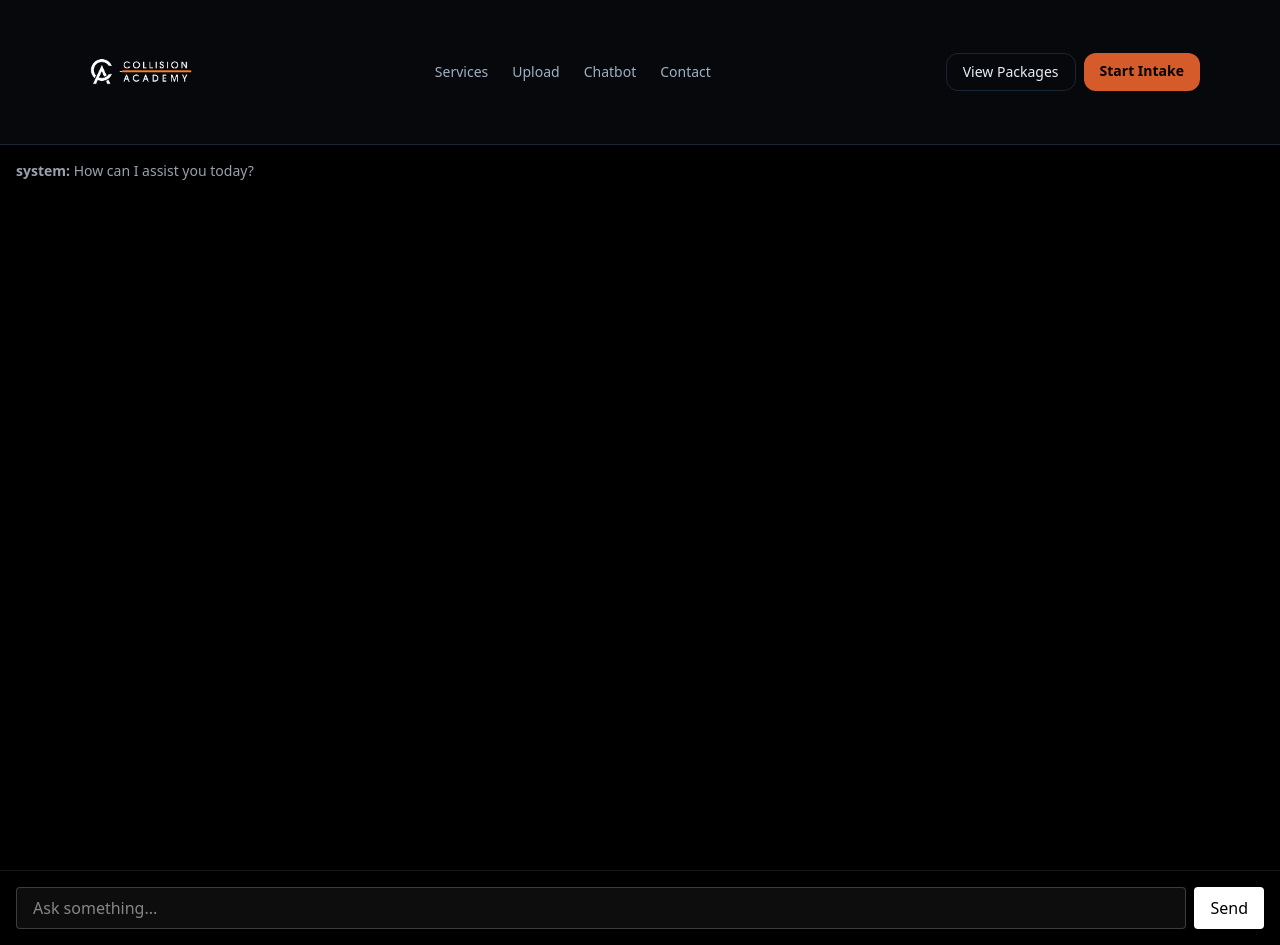
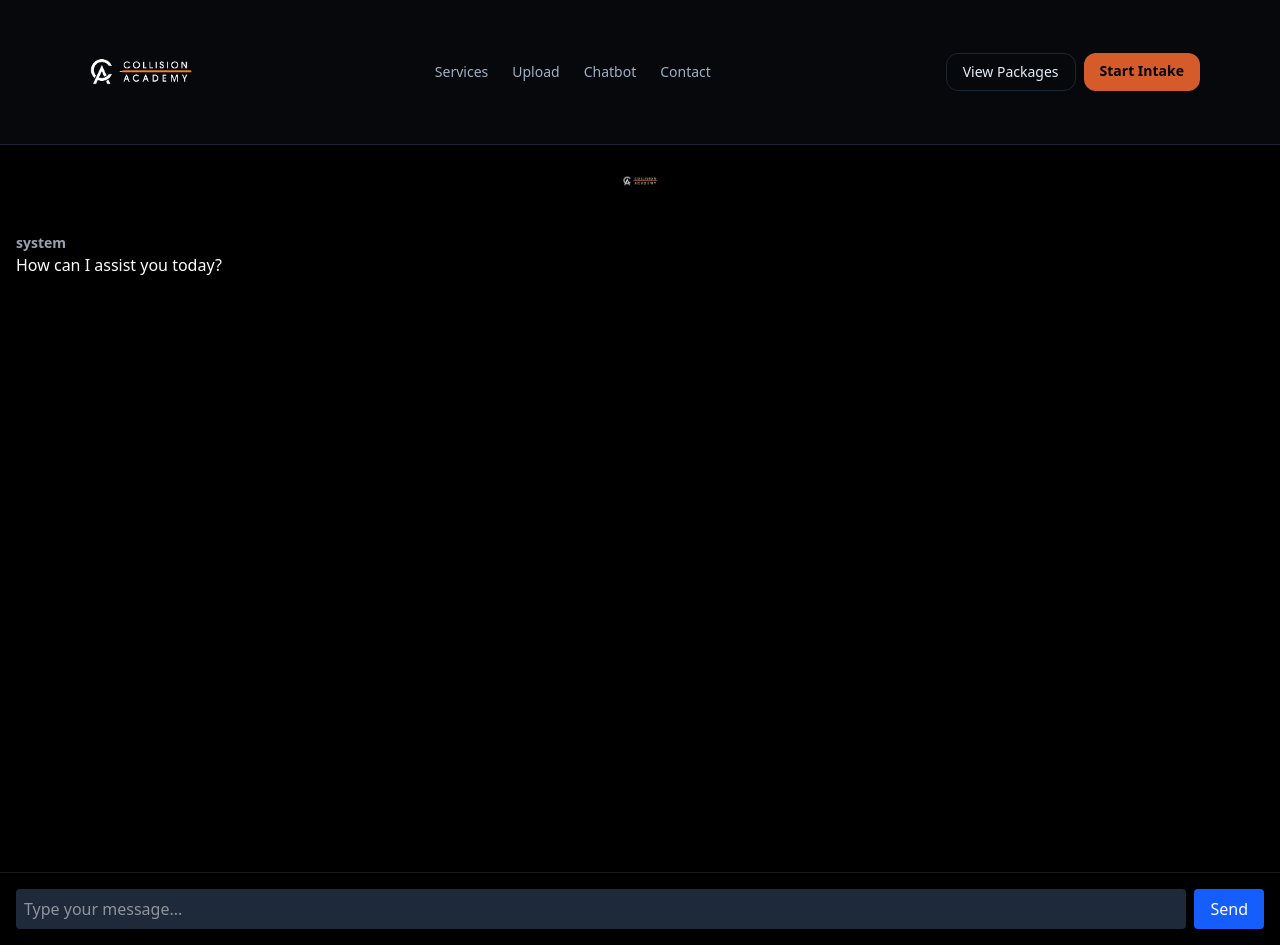
Before and after one commit to Collision-IQ/Collision-IQ, a Next.js app: page /widget in a window 1280 px wide. Built offline with nearby package versions, Linux system fonts and the light colour scheme.

Commit message:
page, widget & type revisions-vercel

```diff
--- a/src/app/components/FloatingWidgetMount.tsx
+++ b/src/app/components/FloatingWidgetMount.tsx
@@ -1,33 +1,25 @@
 'use client';
 
-import { useEffect, useRef, useState } from 'react';
+import { useEffect, useState } from 'react';
 
 export default function ChatbotIframe() {
   const [mounted, setMounted] = useState(false);
-  const iframeRef = useRef<HTMLIFrameElement>(null);
 
   useEffect(() => {
     setMounted(true);
-
-    const handleMessage = (event: MessageEvent) => {
-      if (event.data.type === 'resize' && iframeRef.current) {
-        iframeRef.current.style.height = `${event.data.height}px`;
-      }
-    };
-
-    window.addEventListener('message', handleMessage);
-    return () => window.removeEventListener('message', handleMessage);
   }, []);
 
   if (!mounted) return null;
 
   return (
     <iframe
-      ref={iframeRef}
       src="/widget"
       title="Collision Academy Chat"
-      className="w-[400px] sm:w-[500px] rounded-md shadow-lg"
-      style={{ border: 'none', overflow: 'hidden' }}
+      className="w-full h-[85vh] sm:h-[700px] rounded-md shadow-lg"
+      style={{
+        border: 'none',
+        overflow: 'hidden',
+      }}
     />
   );
 }
--- a/src/app/widget/page.tsx
+++ b/src/app/widget/page.tsx
@@ -1,11 +1,12 @@
 'use client';
 
 import { useState, useRef, useEffect } from 'react';
+import { Message } from '@/lib/types'; // <-- ADD THIS
 
 export default function ChatWidget() {
   const [input, setInput] = useState('');
   const [loading, setLoading] = useState(false);
-  const [messages, setMessages] = useState<{ role: string; content: string }[]>([
+  const [messages, setMessages] = useState<Message[]>([
     { role: 'system', content: 'How can I assist you today?' },
   ]);
 
@@ -20,51 +21,49 @@ export default function ChatWidget() {
   const sendMessage = async () => {
     if (!input.trim()) return;
 
-    const userMessage = { role: 'user', content: input };
-    setMessages((prev) => [...prev, userMessage]);
+    const userMessage: Message = { role: 'user', content: input };
+    const newMessages = [...messages, userMessage];
+    setMessages(newMessages);
+    setInput('');
     setLoading(true);
-    setInput('');
 
     try {
-      const res = await fetch('/api/assignments/dummy/chat', {
+      const res = await fetch('/api/chat', {
         method: 'POST',
-        headers: {
-          'Content-Type': 'application/json',
-        },
         body: JSON.stringify({ message: input }),
+        headers: { 'Content-Type': 'application/json' },
       });
 
-      const data = await res.json();
-      const assistantMessage = { role: 'assistant', content: data.message };
-      setMessages((prev) => [...prev, assistantMessage]);
-    } catch (error) {
+      const { message: assistantReply } = await res.json();
+
+      setMessages([...newMessages, { role: 'assistant', content: assistantReply }]);
+    } catch (error: unknown) {
       console.error('Chat error:', error);
+      setMessages([...newMessages, { role: 'system', content: 'Error: failed to get response.' }]);
     } finally {
       setLoading(false);
     }
   };
 
   return (
-    <div className="flex h-screen w-screen flex-col bg-black text-white">
-      {/* Scrollable message area */}
+    <div className="flex flex-col min-h-screen bg-black text-white">
+      {/* Header with logo (optional) */}
+      <div className="p-4">
+        <img
+          src="/brand/logos/Logo-white.png"
+          alt="Collision Academy"
+          className="h-10 w-auto mx-auto"
+        />
+      </div>
+
+      {/* Chat messages */}
       <div className="flex-1 overflow-y-auto p-4 space-y-4">
-        {messages.map((m, i) => (
-          <div
-            key={i}
-            className={`text-sm whitespace-pre-wrap ${
-              m.role === 'user'
-                ? 'text-blue-400 text-right'
-                : m.role === 'assistant'
-                ? 'text-green-400 text-left'
-                : 'text-gray-400'
-            }`}
-          >
-            <span className="font-semibold">{m.role}:</span> {m.content}
+        {messages.map((msg, i) => (
+          <div key={i} className={msg.role === 'user' ? 'text-right' : 'text-left'}>
+            <p className="text-sm font-semibold text-gray-400">{msg.role}</p>
+            <p className="text-base">{msg.content}</p>
           </div>
         ))}
-        {loading && (
-          <div className="text-white text-sm italic">Assistant is typing...</div>
-        )}
         <div ref={scrollRef} />
       </div>
 
@@ -72,18 +71,22 @@ export default function ChatWidget() {
       <div className="border-t border-white/10 p-4">
         <div className="flex gap-2">
           <input
+            type="text"
+            className="flex-1 rounded bg-gray-800 text-white p-2"
             value={input}
             onChange={(e) => setInput(e.target.value)}
-            onKeyDown={(e) => e.key === 'Enter' && sendMessage()}
-            placeholder="Ask something..."
-            className="flex-1 px-4 py-2 bg-white/5 border border-white/20 rounded text-white"
+            onKeyDown={(e) => {
+              if (e.key === 'Enter' && !loading) sendMessage();
+            }}
+            placeholder="Type your message..."
+            disabled={loading}
           />
           <button
+            className="bg-blue-600 hover:bg-blue-700 text-white px-4 py-2 rounded disabled:opacity-50"
             onClick={sendMessage}
             disabled={loading}
-            className="px-4 py-2 bg-white text-black rounded"
           >
-            Send
+            {loading ? 'Sending...' : 'Send'}
           </button>
         </div>
       </div>
--- /dev/null
+++ b/src/lib/types.ts
@@ -0,0 +1,4 @@
+export type Message = {
+  role: 'user' | 'assistant' | 'system';
+  content: string;
+};
```
